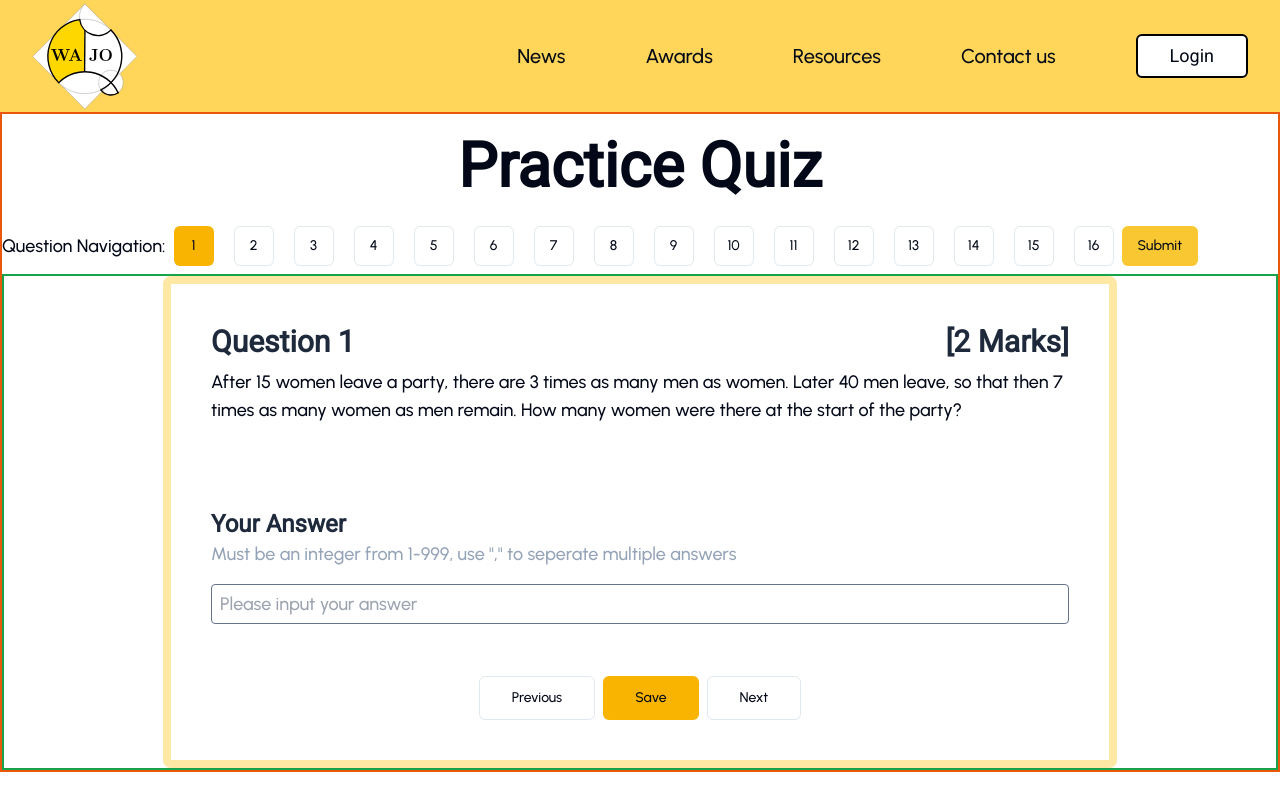
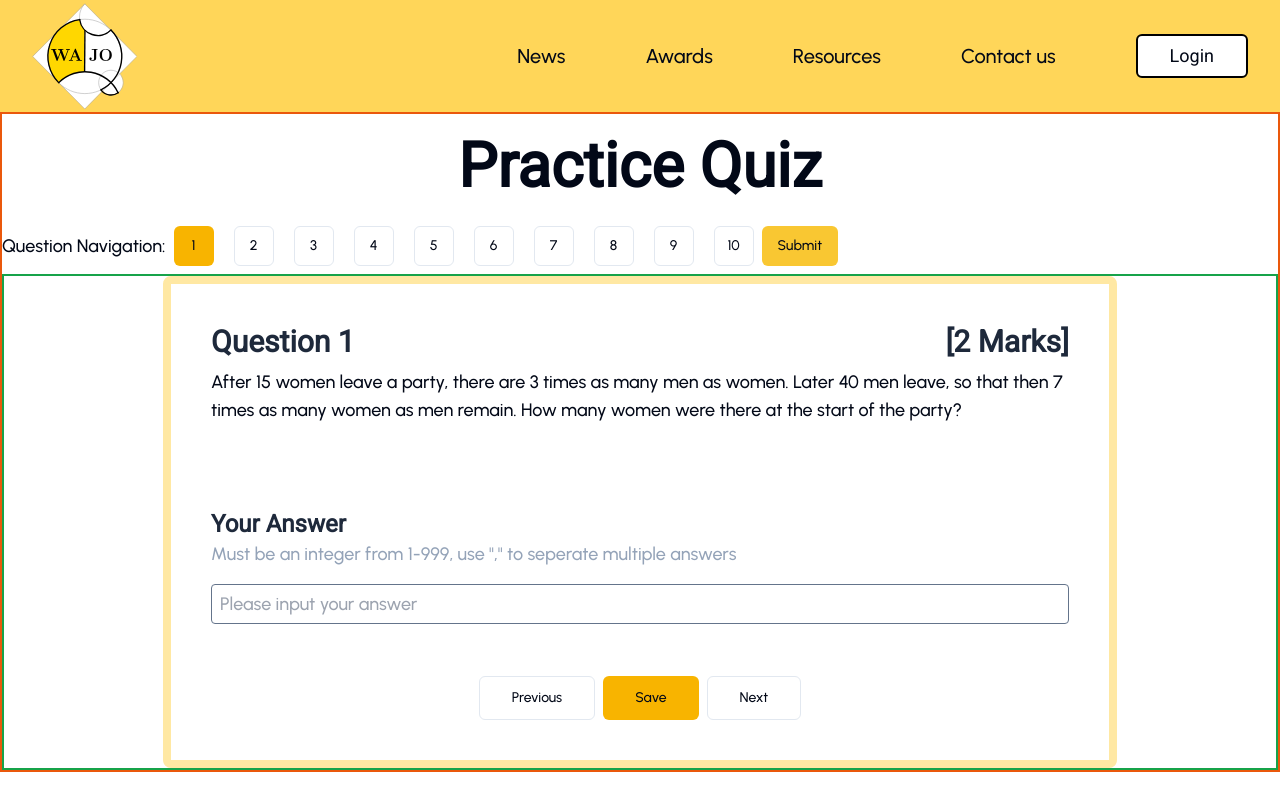
Before and after one commit to codersforcauses/wajo, a Next.js app in the folder client/: page /quiz/practice/1 in a window 1280 px wide. Built offline with nearby package versions, Linux system fonts and the light colour scheme; no server answers.

Commit message:
Modify the buttonList.tsx, countdowndisplay and competition page.

```diff
--- a/client/src/components/ui/CountDownDisplay.tsx
+++ b/client/src/components/ui/CountDownDisplay.tsx
@@ -5,9 +5,10 @@ interface CountdownDisplayProps {
 }
 
 const formatTime = (timeLeft: number) => {
-  const minutes = Math.floor(timeLeft / 60);
+  const hours = Math.floor(timeLeft / 3600);
+  const minutes = Math.floor((timeLeft - hours * 3600) / 60);
   const secs = timeLeft % 60;
-  return `${minutes}:${secs.toString().padStart(2, "0")}`;
+  return `${hours.toString().padStart(2, "0")}:${minutes.toString().padStart(2, "0")}:${secs.toString().padStart(2, "0")}`;
 };
 
 const CountdownDisplay: React.FC<CountdownDisplayProps> = ({ timeLeft }) => {
--- a/client/src/components/ui/buttonList.tsx
+++ b/client/src/components/ui/buttonList.tsx
@@ -1,4 +1,4 @@
-import React from "react";
+import React, { useState } from "react";
 
 import { Button } from "@/components/ui/button";
 
@@ -13,23 +13,45 @@ const ButtonList: React.FC<ButtonListProps> = ({
   setCurrentPage,
   totalQuestions,
 }) => {
+  const [startIndex, setStartIndex] = useState(0);
+  const [endIndex, setEndIndex] = useState(10);
+  const buttonsPerPage = 10;
+
   const handleClick = (num: number) => {
     setCurrentPage(num);
+
+    if (startIndex === 0) {
+      if (num < 10) {
+        setStartIndex(0);
+        setEndIndex(10);
+      } else if (num >= 10) {
+        setStartIndex(6);
+        setEndIndex(16);
+      }
+    } else if (num === 7) {
+      setStartIndex(0);
+      setEndIndex(10);
+    }
+
+    console.log(startIndex);
+    console.log(endIndex);
   };
 
   return (
+    <div>
       <div className="flex flex-wrap gap-1">
-      {Array.from({ length: totalQuestions }, (_, i) => (
+        {Array.from({ length: endIndex - startIndex }, (_, i) => (
           <Button
             className="m-2"
-          variant={i + 1 === currentPage ? "default" : "outline"}
+            variant={startIndex + i + 1 === currentPage ? "default" : "outline"}
             size="icon"
-          onClick={() => handleClick(i + 1)}
-          key={i}
+            onClick={() => handleClick(startIndex + i + 1)}
+            key={startIndex + i}
           >
-          {i + 1}
+            {startIndex + i + 1}
           </Button>
         ))}
+      </div>
     </div>
   );
 };
```
Also changed, not shown: client/src/pages/quiz/competition/[id].tsx (+0 -19 lines). Lines whose indentation alone changed are shown as unchanged.
